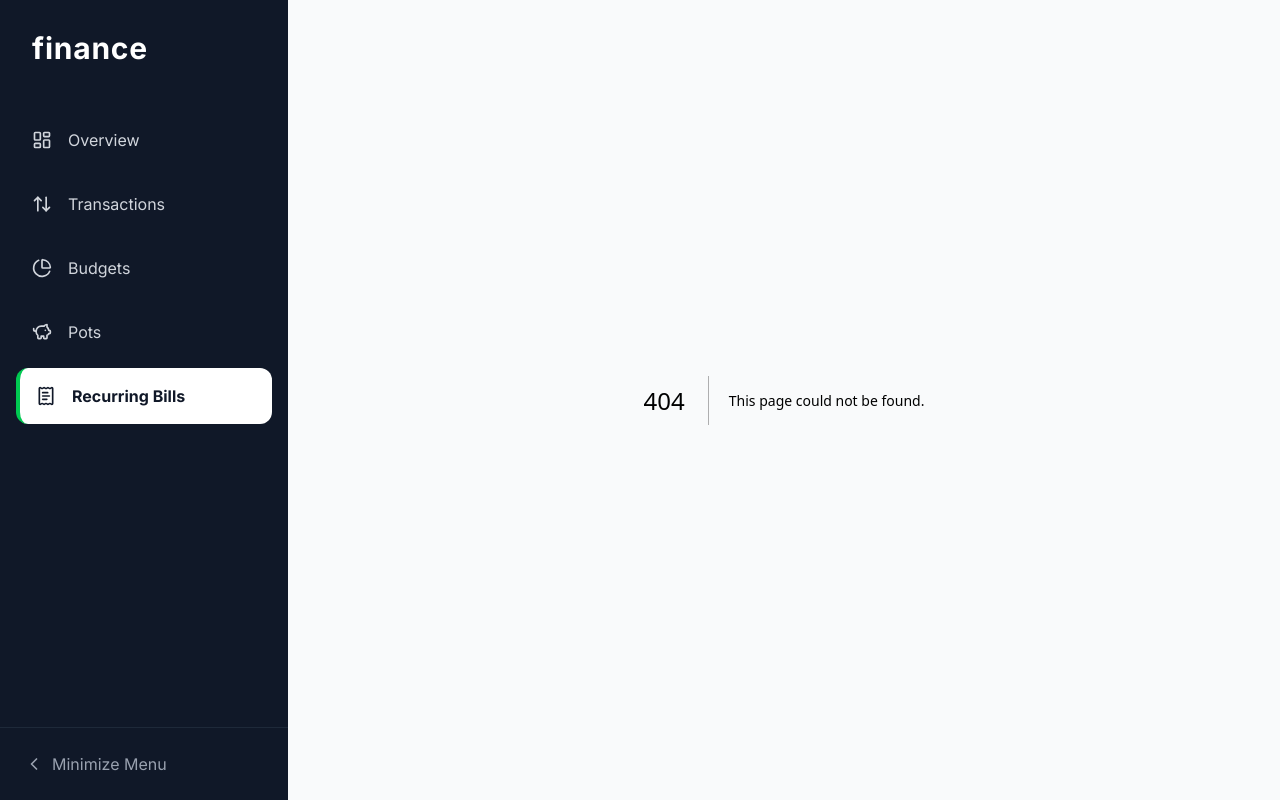
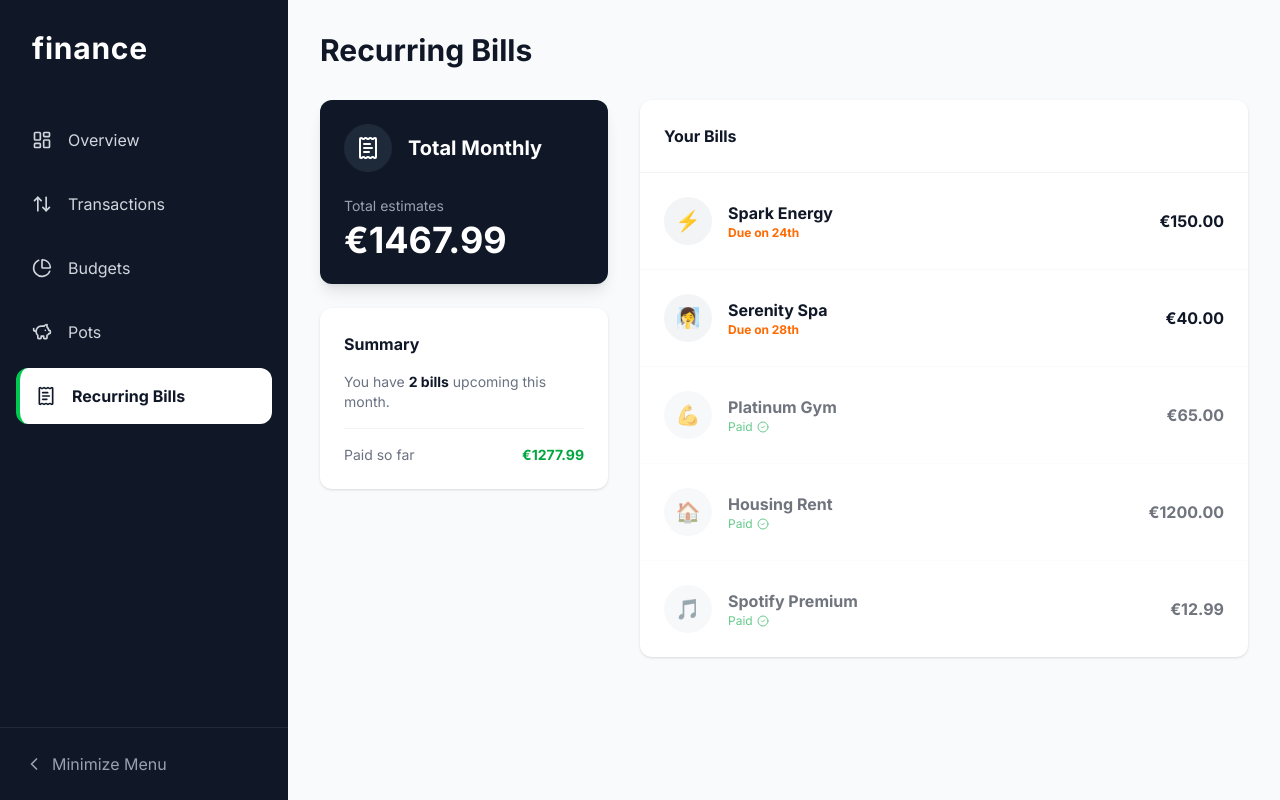
Before and after one commit to williampgdias/finance-app, a Next.js app in the folder frontend/: page /recurring-bills in a window 1280 px wide. Before the commit this address had no page. Built offline with nearby package versions, Linux system fonts and the light colour scheme.

Commit message:
feat: complete frontend ui with recurring bills page

```diff
--- /dev/null
+++ b/frontend/app/recurring-bills/page.tsx
@@ -0,0 +1,148 @@
+'use client';
+
+import { ReceiptText, CheckCircle2 } from 'lucide-react';
+
+export default function RecurringBillsPage() {
+    const bills = [
+        {
+            name: 'Spark Energy',
+            dueDate: '24',
+            amount: 150.0,
+            status: 'upcoming',
+            logo: '⚡',
+        },
+        {
+            name: 'Serenity Spa',
+            dueDate: '28',
+            amount: 40.0,
+            status: 'upcoming',
+            logo: '🧖‍♀️',
+        },
+        {
+            name: 'Platinum Gym',
+            dueDate: '01',
+            amount: 65.0,
+            status: 'paid',
+            logo: '💪',
+        },
+        {
+            name: 'Housing Rent',
+            dueDate: '05',
+            amount: 1200.0,
+            status: 'paid',
+            logo: '🏠',
+        },
+        {
+            name: 'Spotify Premium',
+            dueDate: '15',
+            amount: 12.99,
+            status: 'paid',
+            logo: '🎵',
+        },
+    ];
+
+    // Calculate the total
+    const totalBills = bills.reduce((acc, bill) => acc + bill.amount, 0);
+    // Count how many are left to pay.
+    const pendingCount = bills.filter((b) => b.status === 'upcoming').length;
+
+    return (
+        <main className="min-h-screen bg-gray-50 p-8 pb-20">
+            <h1 className="text-3xl font-bold text-gray-900 mb-8">
+                Recurring Bills
+            </h1>
+
+            <div className="grid grid-cols-1 xl:grid-cols-3 gap-8">
+                {/* Left side: Summary of Monthly Impact */}
+                <div className="xl:col-span-1 space-y-6">
+                    <div className="bg-gray-900 text-white p-6 rounded-xl shadow-lg">
+                        <div className="flex items-center gap-4 mb-6">
+                            <div className="p-3 bg-gray-800 rounded-full">
+                                <ReceiptText size={24} />
+                            </div>
+                            <h2 className="text-xl font-bold">Total Monthly</h2>
+                        </div>
+                        <p className="text-gray-400 text-sm mb-1">
+                            Total estimates
+                        </p>
+                        <p className="text-4xl font-bold">
+                            €{totalBills.toFixed(2)}
+                        </p>
+                    </div>
+
+                    <div className="bg-white p-6 rounded-xl shadow-sm">
+                        <h3 className="font-bold text-gray-900 mb-4">
+                            Summary
+                        </h3>
+                        <p className="text-gray-500 text-sm mb-4">
+                            You have{' '}
+                            <span className="font-bold text-gray-900">
+                                {pendingCount} bills
+                            </span>{' '}
+                            upcoming this month.
+                        </p>
+                        <hr className="border-gray-100 my-4" />
+                        <div className="flex justify-between items-center text-sm">
+                            <span className="text-gray-500">Paid so far</span>
+                            <span className="font-bold text-green-600">
+                                €
+                                {bills
+                                    .filter((b) => b.status === 'paid')
+                                    .reduce((acc, b) => acc + b.amount, 0)
+                                    .toFixed(2)}
+                            </span>
+                        </div>
+                    </div>
+                </div>
+
+                {/* Right side: Account List */}
+                <div className="xl:col-span-2 bg-white rounded-xl shadow-sm overflow-hidden">
+                    <div className="p-6 border-b border-gray-100">
+                        <h3 className="font-bold text-gray-900">Your Bills</h3>
+                    </div>
+                    <div>
+                        {bills.map((bill, index) => (
+                            <div
+                                key={index}
+                                className={`
+                                    flex items-center justify-between p-6 border-b border-gray-50 last:border-0 hover:bg-gray-50 transition-colors
+                                    ${
+                                        bill.status === 'paid'
+                                            ? 'opacity-60'
+                                            : ''
+                                    }
+                                `}
+                            >
+                                <div className="flex items-center gap-4">
+                                    <div className="w-12 h-12 bg-gray-100 rounded-full flex items-center justify-center text-xl">
+                                        {bill.logo}
+                                    </div>
+                                    <div>
+                                        <p className="font-bold text-gray-900">
+                                            {bill.name}
+                                        </p>
+                                        <p className="text-xs text-gray-500 flex items-center gap-1">
+                                            {bill.status === 'paid' ? (
+                                                <span className="text-green-600 flex items-center gap-1">
+                                                    Paid{' '}
+                                                    <CheckCircle2 size={12} />
+                                                </span>
+                                            ) : (
+                                                <span className="text-orange-500 font-bold">
+                                                    Due on {bill.dueDate}th
+                                                </span>
+                                            )}
+                                        </p>
+                                    </div>
+                                </div>
+                                <div className="font-bold text-gray-900">
+                                    €{bill.amount.toFixed(2)}
+                                </div>
+                            </div>
+                        ))}
+                    </div>
+                </div>
+            </div>
+        </main>
+    );
+}
```
Also changed, not shown: 1 other file (tests, documents, lock files or other folders).
